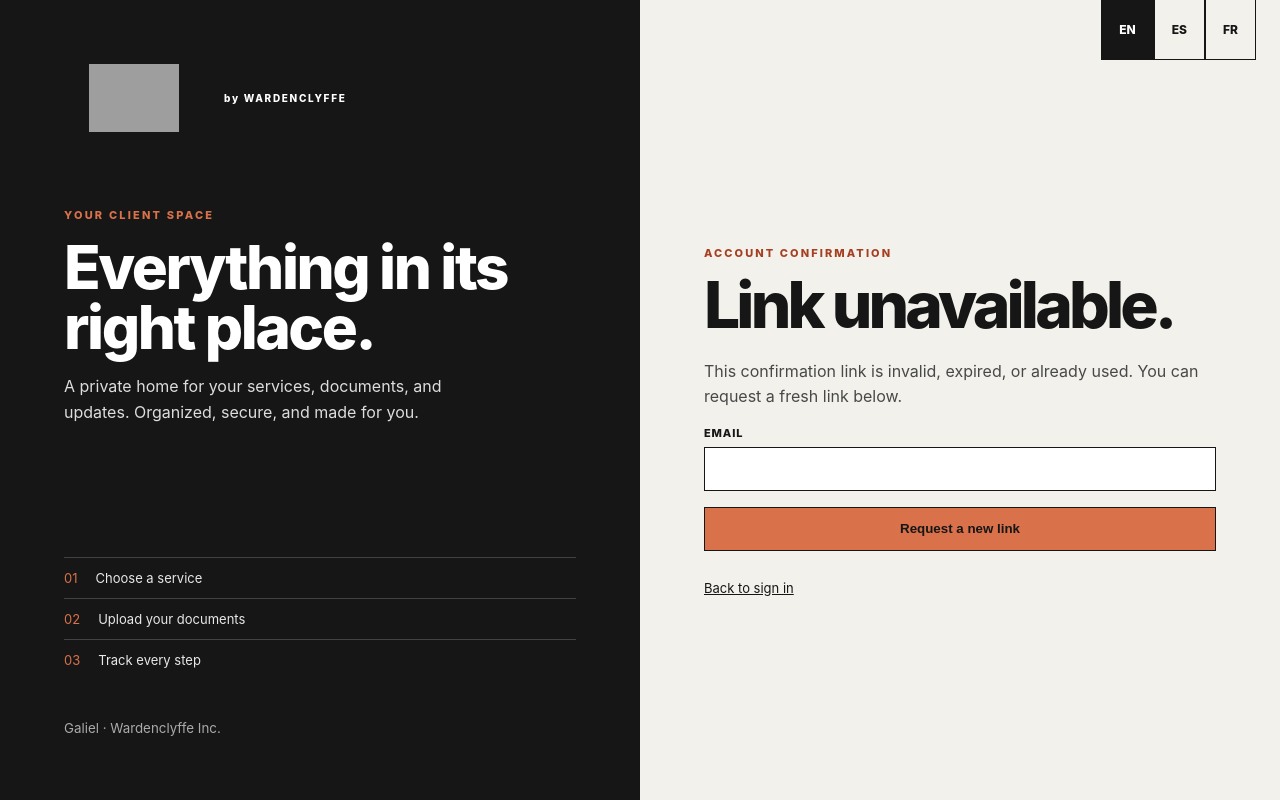
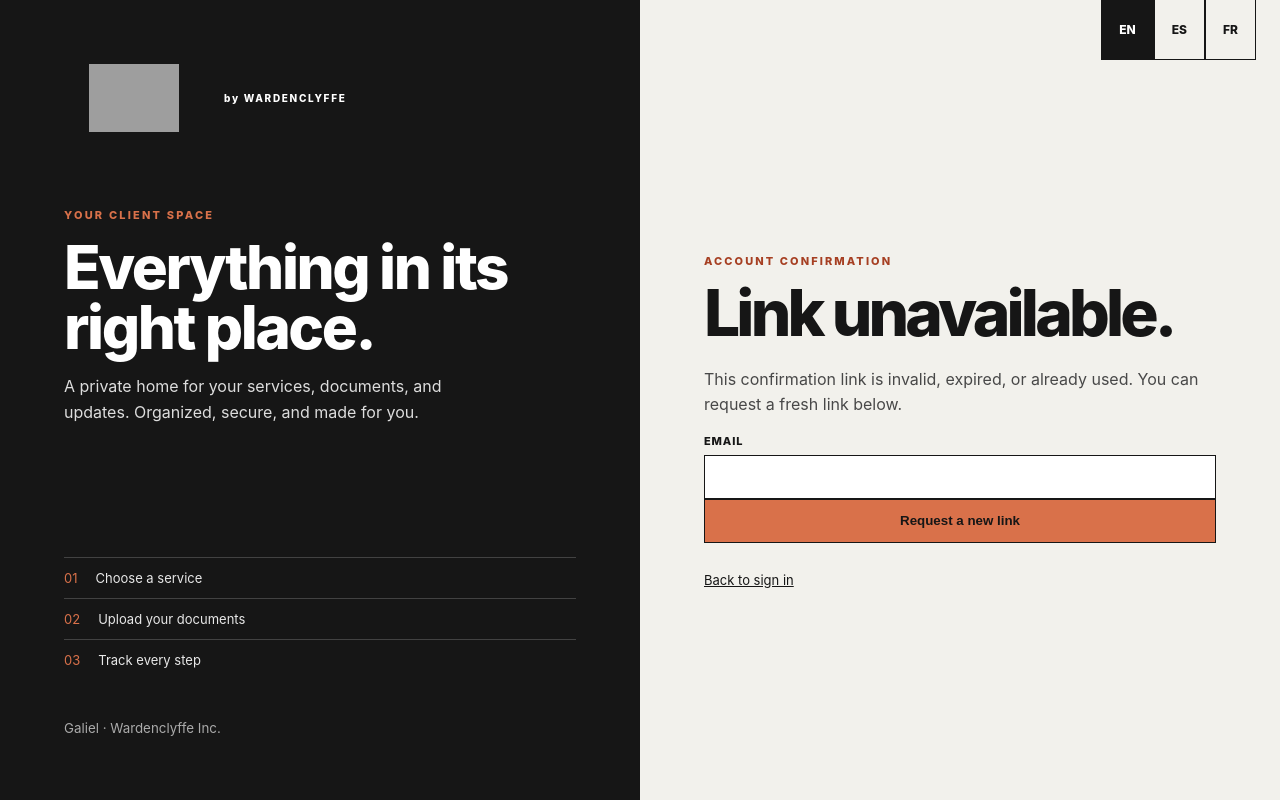
Before and after one commit to gfswardenclyffe/software_engineeringfall2026, a Django app: template portal/templates/portal/activation_invalid.html in a window 1280 px wide. Run offline with Django 5.2, Linux system fonts and the light colour scheme; the template is opened without the code that fills it, so the values that code supplies are empty; grey boxes are pictures that could not be loaded.

Commit message:
Remove residual inline auth styling from activation_invalid

```diff
--- a/portal/templates/portal/activation_invalid.html
+++ b/portal/templates/portal/activation_invalid.html
@@ -1,3 +1,3 @@
 {% extends "portal/auth_base.html" %}{% block title %}Confirmation link invalid · Galiel{% endblock %}{% block content %}
-<div class="eyebrow">Account confirmation</div><h1>Link unavailable.</h1><p class="sub">This confirmation link is invalid, expired, or already used. You can request a fresh link below.</p><form method="post" action="{% url 'resend_activation' %}">{% csrf_token %}<label for="email">Email</label><input type="email" id="email" name="email" autocomplete="email" required><button type="submit" class="action" style="margin-top:16px">Request a new link</button></form><p class="links"><a href="{% url 'login' %}">Back to sign in</a></p>
+<div class="eyebrow">Account confirmation</div><h1>Link unavailable.</h1><p class="sub">This confirmation link is invalid, expired, or already used. You can request a fresh link below.</p><form method="post" action="{% url 'resend_activation' %}">{% csrf_token %}<label for="email">Email</label><input type="email" id="email" name="email" autocomplete="email" required><button type="submit" class="action">Request a new link</button></form><p class="links"><a href="{% url 'login' %}">Back to sign in</a></p>
 {% endblock %}
```
